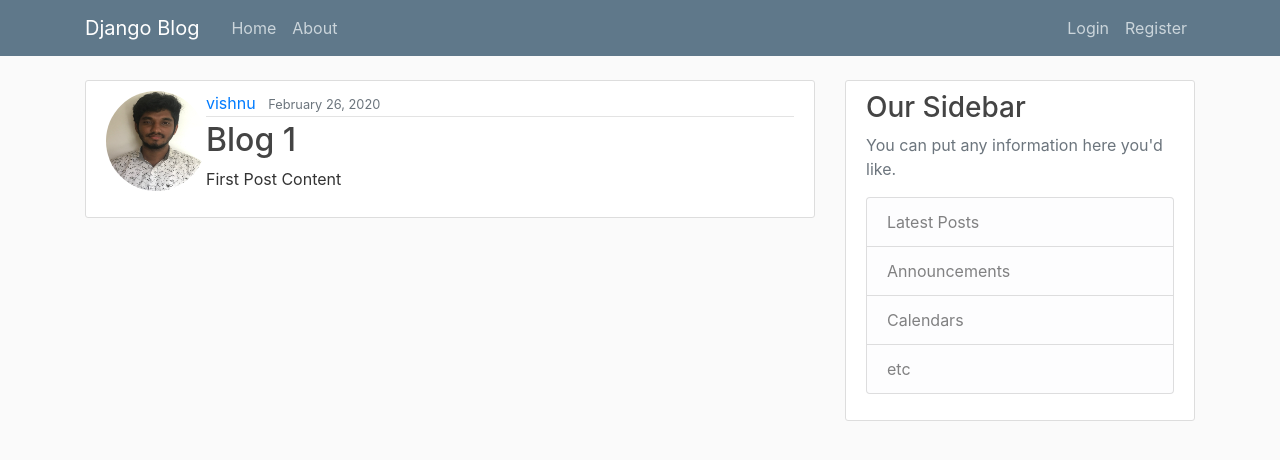
After one commit to visshnu-78/django-blog, a Django app: page /post/1/ in a window 1280 px wide. The commit adds this page. Shown: the top 460 px of the page. Run offline with Django 3.2, Linux system fonts and the light colour scheme; data comes from the database, SQL or seed files in the repository; both versions use the stored data as it was after the commit; some libraries are stand-ins or nearby versions.

Commit message:
create update and delete posts

```diff
--- a/blog/models.py
+++ b/blog/models.py
@@ -1,6 +1,7 @@
 from django.db import models
 from django.utils import timezone
 from django.contrib.auth.models import User
+from django.urls import reverse
 
 # Create your models here.
 
@@ -12,3 +13,6 @@
 
     def __str__(self):
         return self.title
+
+    def get_absolute_url(self):
+        return reverse("post-detail", kwargs={"pk": self.pk})
--- a/blog/templates/blog/base.html
+++ b/blog/templates/blog/base.html
@@ -30,6 +30,7 @@
               <!-- Navbar Right Side -->
               <div class="navbar-nav">
                 {% if user.is_authenticated %}
+                <a class="nav-item nav-link" href="{% url 'post-create'%}">New Post</a>
                   <a class="nav-item nav-link" href="{% url 'profile'%}">Profile</a>
                   <a class="nav-item nav-link" href="{% url 'logout' %}">Logout</a>
                 {% else %}
--- a/blog/templates/blog/home.html
+++ b/blog/templates/blog/home.html
@@ -8,7 +8,7 @@
                     <a class="mr-2" href="#">{{ post.author }}</a>
                     <small class="text-muted">{{ post.date_posted|date:"F d, Y" }}</small>
                 </div>
-            <h2><a class="article-title" href="#">{{ post.title }}</a></h2>
+            <h2><a class="article-title" href="{% url 'post-detail' post.id %}">{{ post.title }}</a></h2>
             <p class="article-content">{{ post.content }}</p>
             </div>
         </article>
--- /dev/null
+++ b/blog/templates/blog/post_detail.html
@@ -0,0 +1,22 @@
+{% extends "blog/base.html" %}
+{% block content %}
+    <article class="media content-section">
+        <img class="rounded-circle article-image" src="{{ object.author.profile.image.url }}" height="100px" width="100px" />
+        <div class="media-body">
+            <div class="article-metadata">
+                <a class="mr-2" href="#">{{ object.author }}</a>
+                <small class="text-muted">{{ object.date_posted|date:"F d, Y" }}</small>
+                {% if object.author == user %}
+                    <div>
+                        <a class="btn btn-secondary btn-sm mt-1 mb-1" href="{% url 'post-update' object.id %}%">Update</a>
+                        <a class="btn btn-danger btn-sm mt-1 mb-1" href="{% url 'post-delete' object.id %}%">Delete</a>
+                    </div>
+                {% endif %}
+
+            </div>
+        <h2 class="article-title">{{ object.title }}</h2>
+        <p class="article-content">{{ object.content }}</p>
+        </div>
+    </article>
+
+{% endblock content %}
--- a/blog/urls.py
+++ b/blog/urls.py
@@ -1,6 +1,11 @@
 from django.urls import path
 from . import views
+from .views import PostListView, PostDetailView, PostCreateView, PostUpdateView, PostDeleteView
 urlpatterns = [
-    path('', views.home, name = 'blog-home'),
+    path('', PostListView.as_view(), name = 'blog-home'),
+    path('post/<int:pk>/', PostDetailView.as_view(), name = 'post-detail'),
+    path('post/new/', PostCreateView.as_view(), name = 'post-create'),
+    path('post/<int:pk>/update', PostUpdateView.as_view(), name = 'post-update'),
+    path('post/<int:pk>/delete', PostDeleteView.as_view(), name = 'post-delete'),
     path('about/', views.about, name = 'blog-about'),
 ]
--- a/blog/views.py
+++ b/blog/views.py
@@ -1,5 +1,7 @@
 from django.shortcuts import render
 from .models import Post
+from django.views.generic import ListView, DetailView, CreateView, UpdateView, DeleteView
+from django.contrib.auth.mixins import LoginRequiredMixin, UserPassesTestMixin
 # Create your views here.
 
 
@@ -9,5 +11,50 @@
     }
     return render(request, 'blog/home.html', context)
 
+class PostListView(ListView):
+    model = Post
+    template_name = 'blog/home.html'
+    context_object_name = 'posts'
+    ordering = ['-date_posted']
+
+class PostDetailView(DetailView):
+    model = Post
+
+class PostCreateView(LoginRequiredMixin, CreateView):
+    model = Post
+    fields = ['title', 'content']
+
+    def form_valid(self, form):
+        form.instance.author = self.request.user
+        return super().form_valid(form)
+
+
+
+
+class PostUpdateView(LoginRequiredMixin, UserPassesTestMixin, UpdateView):
+    model = Post
+    fields = ['title', 'content']
+
+    def form_valid(self, form):
+        form.instance.author = self.request.user
+        return super().form_valid(form)
+
+    def test_func(self):
+        post = self.get_object()
+        if self.request.user == post.author:
+            return True
+        return False
+
+class PostDeleteView(LoginRequiredMixin, UserPassesTestMixin, DeleteView):
+    model = Post
+    success_url = '/'
+
+    def test_func(self):
+        post = self.get_object()
+        if self.request.user == post.author:
+            return True
+        return False
+
+
 def about(request):
     return render(request, 'blog/about.html', {'title': 'About'})
```
Also changed, not shown: blog/templates/blog/post_confirm_delete.html (added, +16 -0 lines), blog/templates/blog/post_form.html (added, +16 -0 lines), db.sqlite3.
